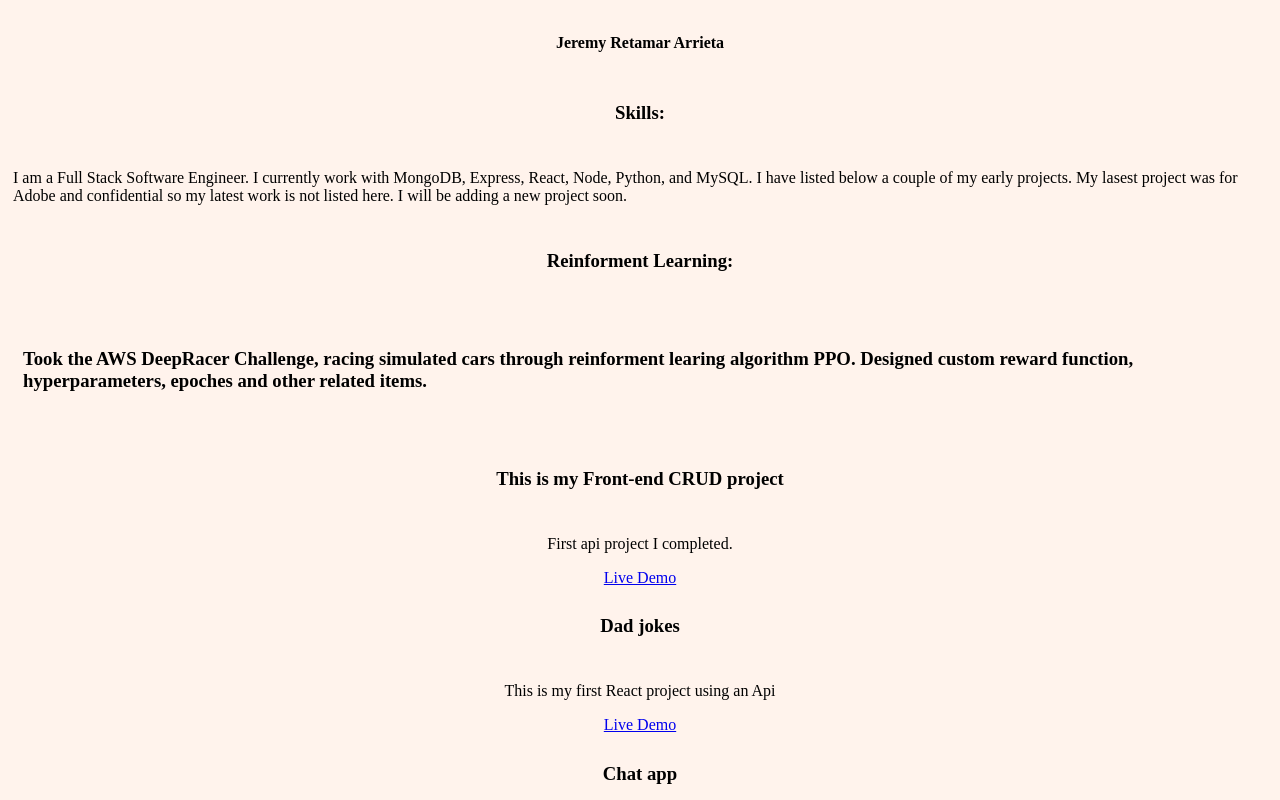
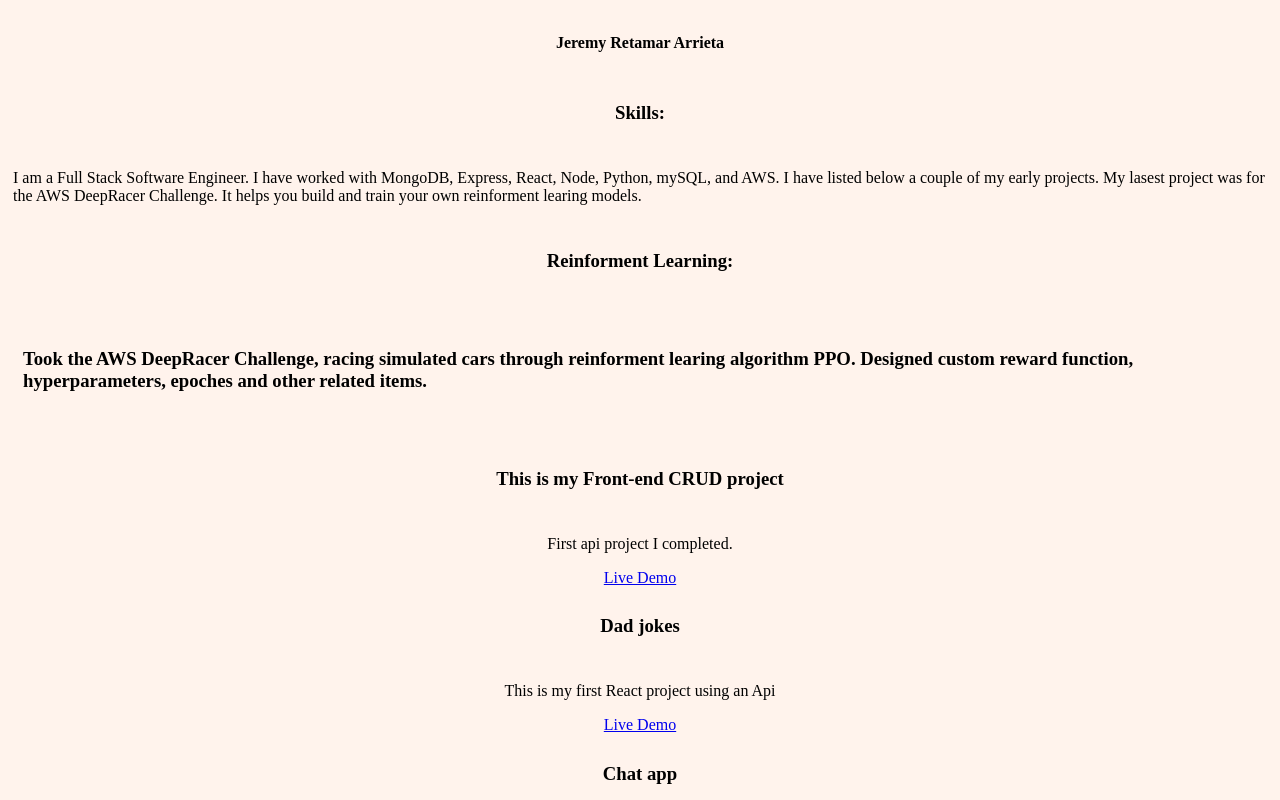
Before and after one commit to Limitlessmatrix/oldest_portfolio, a plain HTML site: page index.html in a window 1280 px wide. Shown: the top 800 px of the page. Drawn offline with Linux system fonts and the light colour scheme; a script that the page names is missing.

Commit message:
Update index.html

```diff
--- a/index.html
+++ b/index.html
@@ -16,7 +16,7 @@
 
     <article class="a1">
         <h3>Skills:</h3>
-        <p>I am a Full Stack Software Engineer. I currently work with MongoDB, Express, React, Node, Python, and MySQL. I have listed below a couple of my early projects. My lasest project was for Adobe and confidential so my latest work is not listed here. I will be adding a new project soon.</p>
+        <p>I am a Full Stack Software Engineer. I have worked with MongoDB, Express, React, Node, Python, mySQL, and AWS. I have listed below a couple of my early projects. My lasest project was for the AWS DeepRacer Challenge. It helps you build and train your own reinforment learing models.</p>
     </article>
 
       <article class="machine-learning">
```
